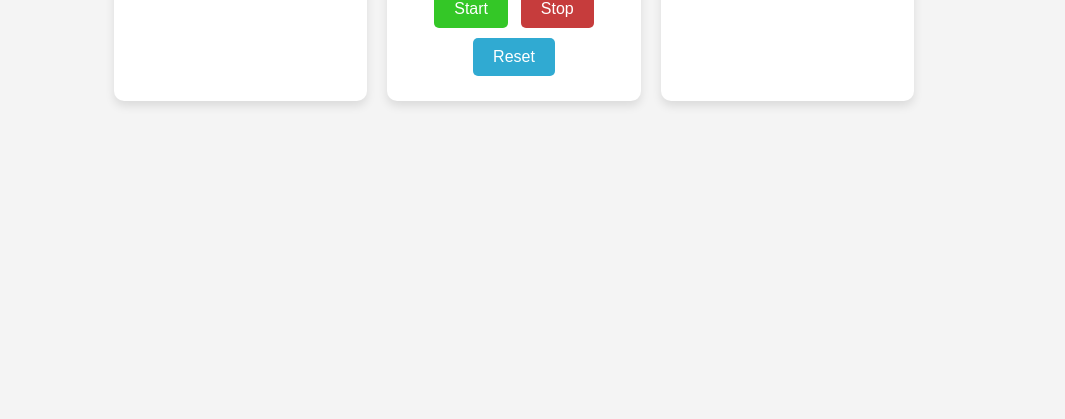
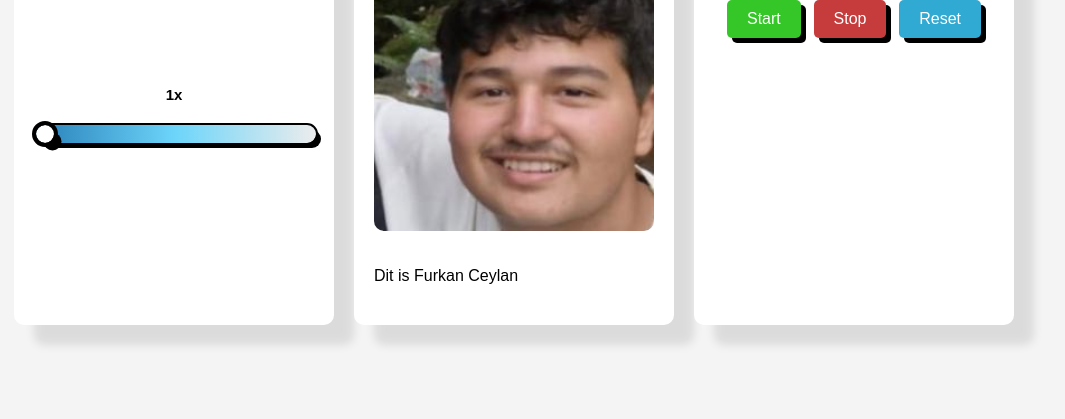
Before and after one commit to Nickdev8/stopwatch, a plain HTML site: page index.html in a window 1280 px wide. Shown: the part 397-816 px from the top of the page, without its empty margins (126-1191 px from the left). Drawn offline with Linux system fonts and the light colour scheme.

Commit message:
Add slider functionality and update layout; remove old styles

```diff
--- /dev/null
+++ b/css/styles.css
@@ -0,0 +1,139 @@
+html {
+    font-size: 62.5%;
+}
+
+body {
+    font-family: Arial, sans-serif;
+    display: flex;
+    justify-content: center;
+    align-items: center;
+    height: 100vh;
+    background-color: #f4f4f4;
+}
+
+.dashboard {
+    display: grid;
+    grid-template-columns: repeat(3, 1fr);
+    gap: 2rem;
+    height: 20%;
+    width: 80%;
+    max-width: 100rem;
+}
+
+article {
+    background: white;
+    padding: 2rem;
+    border-radius: 1rem;
+    box-shadow: 2rem 2rem 1rem rgba(0, 0, 0, 0.1);
+    text-align: center;
+}
+
+.stopwatch {
+    font-size: 3rem;
+    margin-bottom: 1rem;
+}
+
+button {
+    font-size: 1.6rem;
+    padding: 1rem 2rem;
+    margin: 0.5rem;
+    border: none;
+    border-radius: 0.5rem;
+    cursor: pointer;
+}
+
+
+.start {
+    background: #34c727;
+    color: white;
+}
+.start:hover {
+    background: #209615;
+}
+
+.stop {
+    background: #c63c3c;
+    color: white;
+}
+.stop:hover {
+    background: #9b2b2b;
+}
+
+.reset {
+    background: #30aad2;
+    color: white;
+}
+.reset:hover {
+    background: #2383a3;
+}
+
+
+.card--slider{
+    display: flex;
+    flex-direction: column;
+    justify-content: center;
+}
+
+.card--slider > h2{
+    margin-bottom: 2rem;
+}
+
+.card--slider > input{
+    appearance: none;
+    width: 100%;
+    margin-bottom: 4rem;
+    border-radius: 5rem;
+    background: linear-gradient(to right, #2980b9, #6dd5fa, #ececec); /* W3C, IE 10+/ Edge, Firefox 16+, Chrome 26+, Opera 12+, Safari 7+ */
+    height: 1.8rem;
+    outline: solid 2px #000;
+}
+
+.card--slider > input::-webkit-slider-thumb{
+    appearance: none;
+    width: 1.8rem;
+    height: 1.8rem;
+    border-radius: 50%;
+    background: #ffffff;
+    outline: solid 4px #000;
+    cursor: pointer;
+    box-shadow: 0.75rem 0.75rem 0 black;
+}
+
+.card--slider > input::-moz-range-thumb{
+    appearance: none;
+    width: 1.8rem;
+    height: 1.8rem;
+    border-radius: 50%;
+    background: #ffffff;
+    outline: solid 4px #000;
+    cursor: pointer;
+    box-shadow: 0.75rem 0.75rem 0 black;
+}
+
+.card--buy{
+    display: flex;
+    flex-direction: column;
+    justify-content: center;
+}
+
+.card--buy img{
+    width: 100%;
+    height: 100%;
+    object-fit: cover;
+    border-radius: 1rem;
+    margin-bottom: 2rem;
+}
+
+.card--buy p{
+    text-align: left;
+    margin-bottom: 2rem;
+    font-size: 1.6rem;
+}
+
+input{
+    box-shadow: 0.5rem 0.5rem 0 black;
+}
+
+button{
+    box-shadow: 0.5rem 0.5rem 0 black;
+}
--- a/index.html
+++ b/index.html
@@ -1,22 +1,31 @@
 <!DOCTYPE html>
 <html lang="nl">
+
 <head>
     <meta charset="UTF-8">
     <meta name="viewport" content="width=device-width, initial-scale=1.0">
     <title>Stopwatch Dashboard</title>
-    <link rel="stylesheet" href="styles.css">
+    <link rel="stylesheet" href="css/styles.css">
 </head>
+
 <body>
     <div class="dashboard">
-        <article>Vlak 1</article>
-        <article>
+        <article class="card--slider">
+            <h2 id="js--rangeValue">0</h2>
+            <input id="js--slider" type="range" min="1" max="5">
+        </article>
+        <article class="card--buy">
+            <img id="js--img" src="" alt="">
+            <p id="js--text"></p>
+        </article >
+        <article class="card--stopwatch">
             <div class="stopwatch">00:00:00</div>
             <button class="start">Start</button>
             <button class="stop">Stop</button>
             <button class="reset">Reset</button>
         </article>
-        <article>Vlak 3</article>
     </div>
     <script src="script.js"></script>
 </body>
+
 </html>
--- a/script.js
+++ b/script.js
@@ -45,3 +45,26 @@ function resetTimer() {
 startBtn.addEventListener('click', startTimer);
 stopBtn.addEventListener('click', stopTimer);
 resetBtn.addEventListener('click', resetTimer);
+
+
+const rangeValue = document.getElementById('js--rangeValue');
+const slider = document.getElementById('js--slider');
+//const body = document.getElementById('js--body'); deze werkt niet
+
+slider.value = 1;
+rangeValue.innerText = slider.value + "x";
+
+slider.oninput = function() {
+    rangeValue.innerText = this.value + "x";
+    rangeValue.style.fontSize = this.value + "rem";
+}
+
+const text = document.getElementById('js--text');
+const img = document.getElementById('js--img');
+
+let gegevens = {
+    "text": "Dit is Furkan Ceylan",
+    "img": "img/1.webp",
+}
+text.innerText = gegevens.text;
+img.src = gegevens.img;
--- a/styles.css
+++ /dev/null
@@ -1,66 +0,0 @@
-html {
-    font-size: 62.5%;
-}
-
-body {
-    font-family: Arial, sans-serif;
-    display: flex;
-    justify-content: center;
-    align-items: center;
-    height: 100vh;
-    background-color: #f4f4f4;
-}
-
-.dashboard {
-    display: grid;
-    grid-template-columns: repeat(3, 1fr);
-    gap: 2rem;
-    width: 80%;
-    max-width: 80rem;
-}
-
-article {
-    background: white;
-    padding: 2rem;
-    border-radius: 1rem;
-    box-shadow: 0 0.5rem 1rem rgba(0, 0, 0, 0.1);
-    text-align: center;
-}
-
-.stopwatch {
-    font-size: 3rem;
-    margin-bottom: 1rem;
-}
-
-button {
-    font-size: 1.6rem;
-    padding: 1rem 2rem;
-    margin: 0.5rem;
-    border: none;
-    border-radius: 0.5rem;
-    cursor: pointer;
-}
-
-.start {
-    background: #34c727;
-    color: white;
-}
-.start:hover {
-    background: #209615;
-}
-
-.stop {
-    background: #c63c3c;
-    color: white;
-}
-.stop:hover {
-    background: #9b2b2b;
-}
-
-.reset {
-    background: #30aad2;
-    color: white;
-}
-.reset:hover {
-    background: #2383a3;
-}
```
Also changed, not shown: img/1.webp (added).
